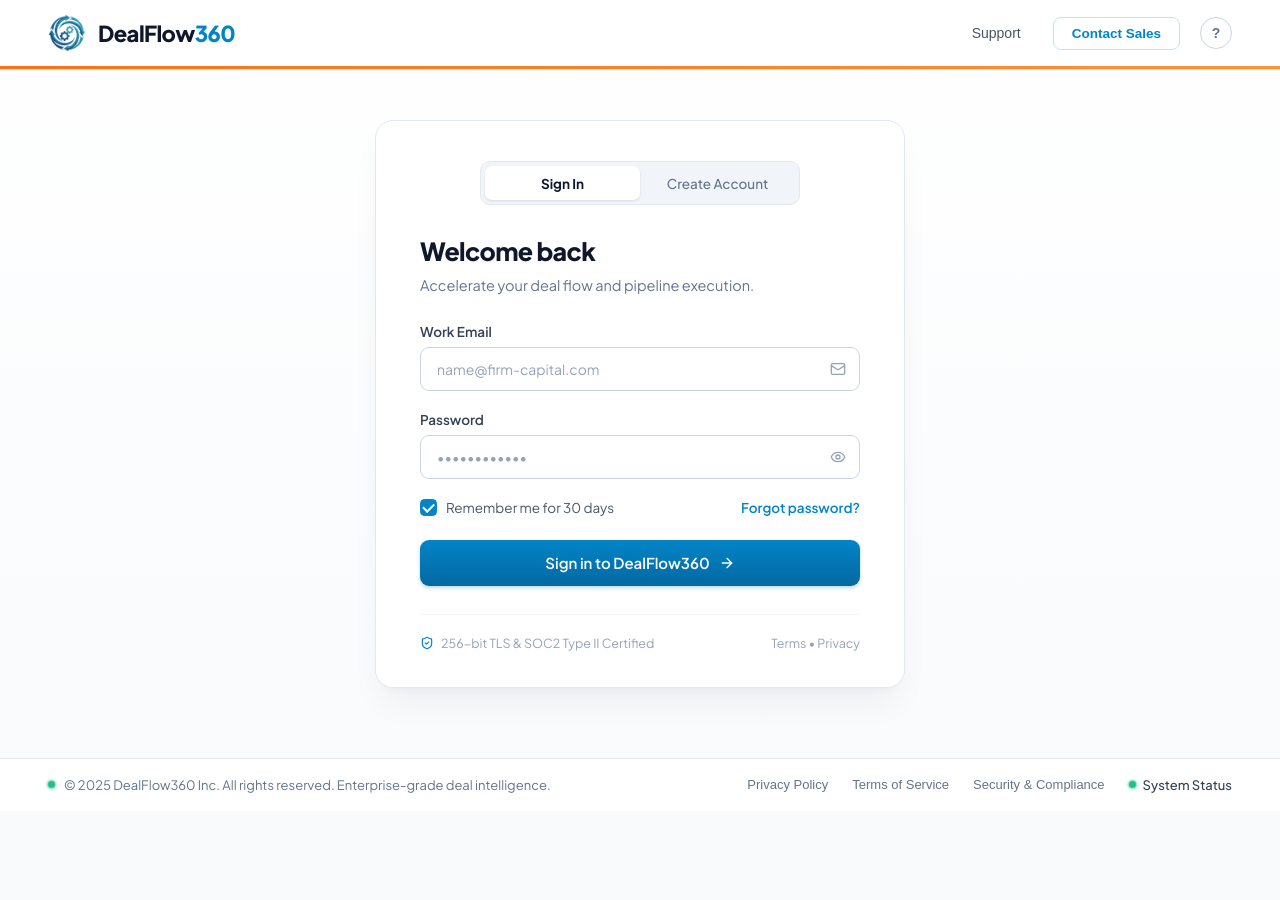
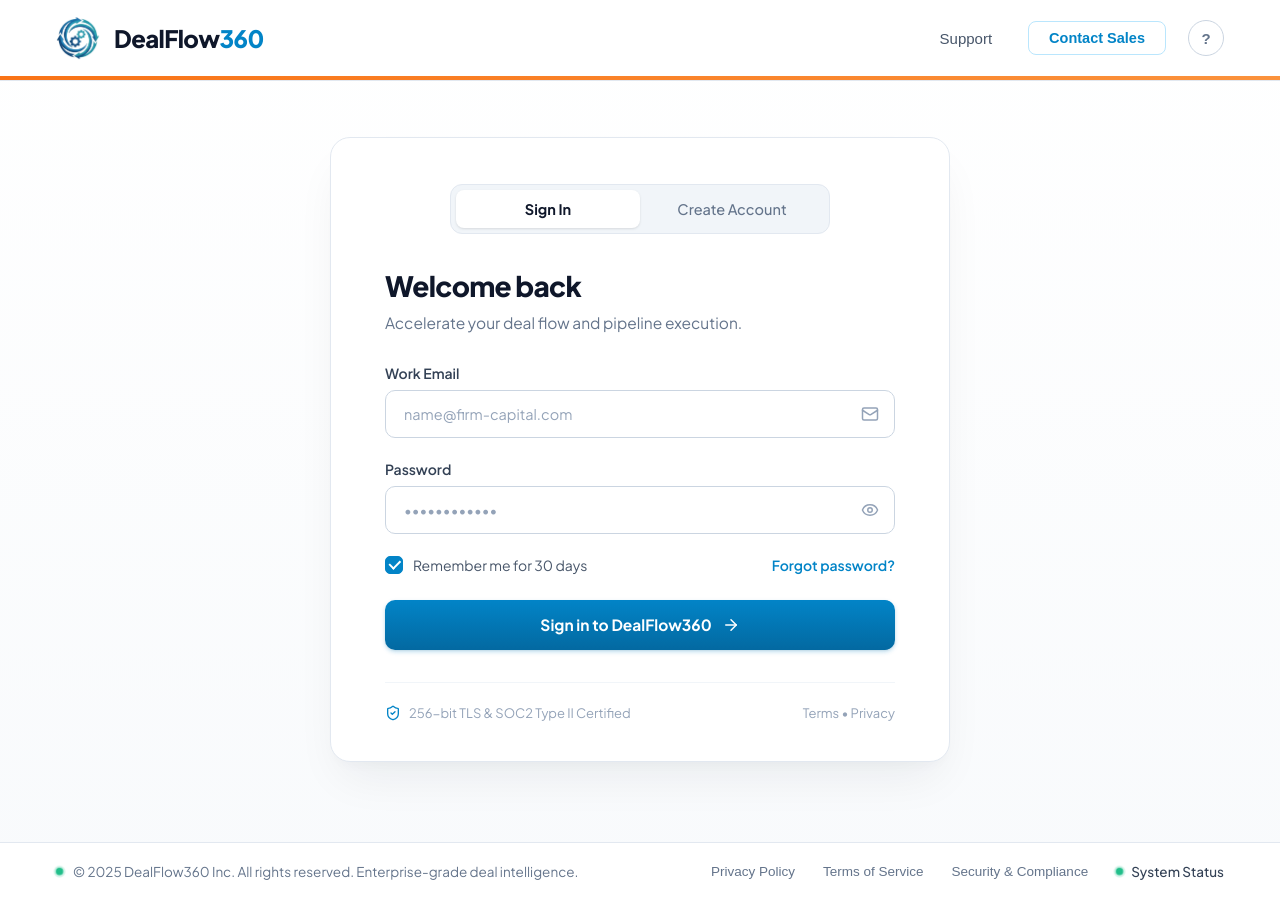
Before and after one commit to aloksisodiya/DealFlow360, a React (Vite) app in the folder client/: page / in a window 1280 px wide. Before the commit the page ends 811 px from the top, so only its background shows below. Built offline with nearby package versions, Linux system fonts and the light colour scheme.

Commit message:
style: increase container width and form scale for desktop view

```diff
--- a/client/src/App.css
+++ b/client/src/App.css
@@ -17,9 +17,9 @@
 }
 
 .header-inner {
-  max-width: 1440px;
+  max-width: 1600px;
   margin: 0 auto;
-  padding: 14px 48px;
+  padding: 16px 56px;
   display: flex;
   align-items: center;
   justify-content: space-between;
@@ -28,20 +28,20 @@
 .brand-container {
   display: flex;
   align-items: center;
-  gap: 12px;
+  gap: 14px;
   text-decoration: none;
   cursor: pointer;
 }
 
 .brand-logo {
-  width: 38px;
-  height: 38px;
+  width: 44px;
+  height: 44px;
   object-fit: contain;
   display: block;
 }
 
 .brand-name {
-  font-size: 22px;
+  font-size: 24px;
   font-weight: 800;
   color: #0284c7;
   letter-spacing: -0.025em;
@@ -55,7 +55,7 @@
 }
 
 .header-accent-stripe {
-  height: 3px;
+  height: 3.5px;
   width: 100%;
   background: linear-gradient(90deg, #f97316 0%, #fb923c 100%);
 }
@@ -63,19 +63,19 @@
 .header-actions {
   display: flex;
   align-items: center;
-  gap: 20px;
+  gap: 22px;
 }
 
 .nav-link {
-  font-size: 14px;
+  font-size: 15px;
   font-weight: 500;
   color: #475569;
   text-decoration: none;
   background: none;
   border: none;
   cursor: pointer;
-  padding: 8px 12px;
-  border-radius: 7px;
+  padding: 8px 14px;
+  border-radius: 8px;
   transition: all 0.15s ease;
 }
 
@@ -85,18 +85,18 @@
 }
 
 .btn-contact-sales {
-  font-size: 13.5px;
+  font-size: 14.5px;
   font-weight: 600;
   color: #0284c7;
   background-color: #ffffff;
   border: 1.5px solid #bae6fd;
   border-radius: 8px;
-  padding: 8px 18px;
+  padding: 8px 20px;
   cursor: pointer;
   transition: all 0.15s ease;
   display: inline-flex;
   align-items: center;
-  gap: 6px;
+  gap: 8px;
 }
 
 .btn-contact-sales:hover {
@@ -106,8 +106,8 @@
 }
 
 .btn-help-circle {
-  width: 32px;
-  height: 32px;
+  width: 36px;
+  height: 36px;
   border-radius: 50%;
   border: 1.5px solid #cbd5e1;
   background-color: #ffffff;
@@ -116,7 +116,7 @@
   align-items: center;
   justify-content: center;
   cursor: pointer;
-  font-size: 14px;
+  font-size: 15px;
   font-weight: 600;
   transition: all 0.15s ease;
 }
@@ -133,21 +133,21 @@
   display: flex;
   align-items: center;
   justify-content: center;
-  padding: 50px 24px 70px;
+  padding: 56px 24px 80px;
 }
 
 /* Auth Card */
 .auth-card-wrapper {
   width: 100%;
-  max-width: 530px;
+  max-width: 620px;
 }
 
 .auth-card {
   background: #ffffff;
   border: 1px solid #e2e8f0;
-  border-radius: 18px;
-  box-shadow: 0 20px 35px -8px rgba(15, 23, 42, 0.06), 0 6px 12px -3px rgba(15, 23, 42, 0.03);
-  padding: 40px 44px 36px;
+  border-radius: 20px;
+  box-shadow: 0 24px 48px -12px rgba(15, 23, 42, 0.07), 0 8px 16px -4px rgba(15, 23, 42, 0.03);
+  padding: 46px 54px 40px;
   position: relative;
 }
 
@@ -155,16 +155,16 @@
 .tab-switcher-wrapper {
   display: flex;
   justify-content: center;
-  margin-bottom: 30px;
+  margin-bottom: 34px;
 }
 
 .tab-switcher {
   display: flex;
   background-color: #f1f5f9;
-  padding: 4px;
-  border-radius: 10px;
+  padding: 5px;
+  border-radius: 12px;
   width: 100%;
-  max-width: 320px;
+  max-width: 380px;
   border: 1px solid #e2e8f0;
 }
 
@@ -172,11 +172,11 @@
   flex: 1;
   border: none;
   background: transparent;
-  padding: 8.5px 16px;
-  font-size: 13.5px;
+  padding: 10px 20px;
+  font-size: 14.5px;
   font-weight: 500;
   color: #64748b;
-  border-radius: 7px;
+  border-radius: 8px;
   cursor: pointer;
   transition: all 0.2s cubic-bezier(0.4, 0, 0.2, 1);
   font-family: var(--font-main);
@@ -196,11 +196,11 @@
 
 /* Card Titles */
 .card-header {
-  margin-bottom: 26px;
+  margin-bottom: 30px;
 }
 
 .card-title {
-  font-size: 25px;
+  font-size: 28px;
   font-weight: 800;
   color: #0f172a;
   letter-spacing: -0.025em;
@@ -208,29 +208,29 @@
 }
 
 .card-subtitle {
-  font-size: 14.5px;
+  font-size: 15.5px;
   color: #64748b;
   line-height: 1.5;
 }
 
 /* Form Elements */
 .form-group {
-  margin-bottom: 20px;
+  margin-bottom: 22px;
 }
 
 .form-grid-two {
   display: grid;
   grid-template-columns: 1fr 1fr;
-  gap: 16px;
-  margin-bottom: 20px;
+  gap: 18px;
+  margin-bottom: 22px;
 }
 
 .form-label {
   display: block;
-  font-size: 13.5px;
+  font-size: 14px;
   font-weight: 600;
   color: #334155;
-  margin-bottom: 7px;
+  margin-bottom: 8px;
 }
 
 .input-container {
@@ -241,31 +241,31 @@
 
 .form-input {
   width: 100%;
-  height: 44px;
-  padding: 0 42px 0 16px;
-  font-size: 14.5px;
+  height: 48px;
+  padding: 0 46px 0 18px;
+  font-size: 15px;
   font-family: var(--font-main);
   color: #0f172a;
   background-color: #ffffff;
-  border: 1px solid #cbd5e1;
-  border-radius: 9px;
+  border: 1.5px solid #cbd5e1;
+  border-radius: 10px;
   outline: none;
   transition: all 0.18s ease;
 }
 
 .form-input::placeholder {
   color: #94a3b8;
-  font-size: 14px;
+  font-size: 14.5px;
 }
 
 .form-input:focus {
   border-color: #0284c7;
-  box-shadow: 0 0 0 3.5px rgba(2, 132, 199, 0.14);
+  box-shadow: 0 0 0 4px rgba(2, 132, 199, 0.14);
 }
 
 .input-icon-btn {
   position: absolute;
-  right: 14px;
+  right: 16px;
   background: none;
   border: none;
   padding: 0;
@@ -283,7 +283,7 @@
 
 .input-icon-static {
   position: absolute;
-  right: 14px;
+  right: 16px;
   display: flex;
   align-items: center;
   justify-content: center;
@@ -296,15 +296,15 @@
   display: flex;
   align-items: center;
   justify-content: space-between;
-  margin-top: 6px;
-  margin-bottom: 24px;
+  margin-top: 8px;
+  margin-bottom: 26px;
 }
 
 .checkbox-label {
   display: flex;
   align-items: center;
-  gap: 9px;
-  font-size: 13.5px;
+  gap: 10px;
+  font-size: 14px;
   color: #475569;
   cursor: pointer;
   user-select: none;
@@ -312,10 +312,10 @@
 
 .custom-checkbox {
   appearance: none;
-  width: 17px;
-  height: 17px;
+  width: 18px;
+  height: 18px;
   border: 1.5px solid #94a3b8;
-  border-radius: 4.5px;
+  border-radius: 5px;
   outline: none;
   cursor: pointer;
   position: relative;
@@ -332,15 +332,15 @@
 
 .custom-checkbox:checked::after {
   content: '';
-  width: 4.5px;
-  height: 8.5px;
+  width: 5px;
+  height: 9px;
   border: solid white;
   border-width: 0 2px 2px 0;
   transform: rotate(45deg) translate(-0.5px, -1px);
 }
 
 .link-forgot {
-  font-size: 13.5px;
+  font-size: 14px;
   font-weight: 600;
   color: #0284c7;
   text-decoration: none;
@@ -360,26 +360,26 @@
 .password-hint {
   display: flex;
   align-items: center;
-  gap: 7px;
-  font-size: 12.5px;
+  gap: 8px;
+  font-size: 13px;
   color: #0284c7;
-  margin-top: 7px;
+  margin-top: 8px;
 }
 
 .terms-agreement-row {
-  margin-top: 16px;
-  margin-bottom: 22px;
+  margin-top: 18px;
+  margin-bottom: 24px;
 }
 
 .terms-agreement-row .checkbox-label {
-  font-size: 13px;
-  line-height: 1.45;
+  font-size: 13.5px;
+  line-height: 1.5;
   color: #475569;
   align-items: flex-start;
 }
 
 .terms-agreement-row .custom-checkbox {
-  margin-top: 2px;
+  margin-top: 2.5px;
   flex-shrink: 0;
 }
 
@@ -397,28 +397,28 @@
 /* Submit Button */
 .btn-primary-submit {
   width: 100%;
-  height: 46px;
-  padding: 0 20px;
+  height: 50px;
+  padding: 0 24px;
   background: #0284c7;
   background: linear-gradient(180deg, #0284c7 0%, #0369a1 100%);
   color: #ffffff;
   border: none;
-  border-radius: 9px;
-  font-size: 15px;
-  font-weight: 600;
+  border-radius: 10px;
+  font-size: 15.5px;
+  font-weight: 700;
   font-family: var(--font-main);
   cursor: pointer;
   display: flex;
   align-items: center;
   justify-content: center;
-  gap: 9px;
+  gap: 10px;
   box-shadow: 0 1px 2px rgba(0, 0, 0, 0.05), 0 2px 4px rgba(2, 132, 199, 0.25);
   transition: all 0.2s cubic-bezier(0.4, 0, 0.2, 1);
 }
 
 .btn-primary-submit:hover {
   background: linear-gradient(180deg, #0369a1 0%, #075985 100%);
-  box-shadow: 0 4px 14px rgba(2, 132, 199, 0.38);
+  box-shadow: 0 4px 16px rgba(2, 132, 199, 0.4);
   transform: translateY(-1px);
 }
 
@@ -428,20 +428,20 @@
 
 /* Security Trust Badge */
 .security-badge-row {
-  margin-top: 28px;
-  padding-top: 20px;
+  margin-top: 32px;
+  padding-top: 22px;
   border-top: 1px solid #f1f5f9;
   display: flex;
   align-items: center;
   justify-content: space-between;
-  font-size: 12.5px;
+  font-size: 13px;
   color: #94a3b8;
 }
 
 .security-badge-left {
   display: flex;
   align-items: center;
-  gap: 7px;
+  gap: 8px;
 }
 
 .security-badge-right a {
@@ -456,9 +456,9 @@
 
 /* Bottom Switch Link */
 .bottom-switch-link {
-  margin-top: 22px;
+  margin-top: 24px;
   text-align: center;
-  font-size: 13.5px;
+  font-size: 14px;
   color: #64748b;
 }
 
@@ -468,8 +468,8 @@
   color: #0284c7;
   font-weight: 600;
   cursor: pointer;
-  margin-left: 5px;
-  font-size: 13.5px;
+  margin-left: 6px;
+  font-size: 14px;
   font-family: var(--font-main);
 }
 
@@ -481,31 +481,31 @@
 .app-footer {
   background-color: #ffffff;
   border-top: 1px solid #e2e8f0;
-  padding: 18px 48px;
+  padding: 20px 56px;
 }
 
 .footer-inner {
-  max-width: 1440px;
+  max-width: 1600px;
   margin: 0 auto;
   display: flex;
   flex-wrap: wrap;
   align-items: center;
   justify-content: space-between;
-  gap: 20px;
-  font-size: 13px;
+  gap: 24px;
+  font-size: 13.5px;
   color: #64748b;
 }
 
 .footer-left {
   display: flex;
   align-items: center;
-  gap: 9px;
+  gap: 10px;
 }
 
 .footer-links {
   display: flex;
   align-items: center;
-  gap: 24px;
+  gap: 28px;
   flex-wrap: wrap;
 }
 
@@ -514,7 +514,7 @@
   text-decoration: none;
   background: none;
   border: none;
-  font-size: 13px;
+  font-size: 13.5px;
   cursor: pointer;
   transition: color 0.15s;
 }
@@ -526,7 +526,7 @@
 .status-badge {
   display: flex;
   align-items: center;
-  gap: 7px;
+  gap: 8px;
   color: #334155;
   font-weight: 500;
 }
@@ -541,15 +541,15 @@
   align-items: center;
   justify-content: center;
   z-index: 50;
-  padding: 16px;
+  padding: 20px;
 }
 
 .modal-content {
   background: #ffffff;
-  border-radius: 18px;
-  max-width: 480px;
+  border-radius: 20px;
+  max-width: 520px;
   width: 100%;
-  padding: 28px 32px;
+  padding: 32px 36px;
   box-shadow: 0 20px 25px -5px rgba(0, 0, 0, 0.1), 0 10px 10px -5px rgba(0, 0, 0, 0.04);
 }
 
@@ -557,7 +557,7 @@
   display: flex;
   align-items: center;
   justify-content: space-between;
-  margin-bottom: 18px;
+  margin-bottom: 20px;
 }
 
 .modal-close-btn {
@@ -565,8 +565,8 @@
   border: none;
   color: #94a3b8;
   cursor: pointer;
-  padding: 5px;
-  border-radius: 7px;
+  padding: 6px;
+  border-radius: 8px;
 }
 
 .modal-close-btn:hover {
@@ -588,20 +588,20 @@
 .toast {
   background: #0f172a;
   color: #ffffff;
-  padding: 13px 20px;
-  border-radius: 9px;
-  font-size: 14px;
+  padding: 14px 22px;
+  border-radius: 10px;
+  font-size: 14.5px;
   font-weight: 500;
   box-shadow: 0 10px 15px -3px rgba(0, 0, 0, 0.1);
   display: flex;
   align-items: center;
-  gap: 10px;
+  gap: 12px;
   animation: fadeIn 0.2s ease-out;
 }
 
 @media (max-width: 768px) {
   .header-inner {
-    padding: 12px 20px;
+    padding: 14px 20px;
   }
   .app-footer {
     padding: 16px 20px;
@@ -609,19 +609,19 @@
   .footer-inner {
     flex-direction: column;
     align-items: flex-start;
-    gap: 12px;
+    gap: 14px;
   }
   .footer-links {
-    gap: 14px;
+    gap: 16px;
   }
   .form-grid-two {
     grid-template-columns: 1fr;
-    gap: 16px;
+    gap: 18px;
   }
   .auth-card {
-    padding: 28px 22px 24px;
+    padding: 30px 22px 26px;
   }
   .main-content {
-    padding: 30px 16px 50px;
+    padding: 32px 16px 50px;
   }
 }
--- a/client/src/App.jsx
+++ b/client/src/App.jsx
@@ -9,9 +9,7 @@
   CheckCircle2,
   X,
   HelpCircle,
-  PhoneCall,
-  Lock,
-  Check
+  Lock
 } from 'lucide-react';
 import './App.css';
 
@@ -101,7 +99,7 @@
       {toastMessage && (
         <div className="toast-container">
           <div className="toast">
-            <CheckCircle2 size={18} color="#38bdf8" />
+            <CheckCircle2 size={20} color="#38bdf8" />
             <span>{toastMessage}</span>
           </div>
         </div>
@@ -195,7 +193,7 @@
                         autoComplete="email"
                       />
                       <span className="input-icon-static">
-                        <Mail size={16} />
+                        <Mail size={18} />
                       </span>
                     </div>
                   </div>
@@ -220,7 +218,7 @@
                         onClick={() => setShowLoginPassword(!showLoginPassword)}
                         aria-label={showLoginPassword ? "Hide password" : "Show password"}
                       >
-                        {showLoginPassword ? <EyeOff size={16} /> : <Eye size={16} />}
+                        {showLoginPassword ? <EyeOff size={18} /> : <Eye size={18} />}
                       </button>
                     </div>
                   </div>
@@ -249,14 +247,14 @@
                   {/* Submit Button */}
                   <button type="submit" className="btn-primary-submit">
                     <span>Sign in to DealFlow360</span>
-                    <ArrowRight size={16} />
+                    <ArrowRight size={18} />
                   </button>
                 </form>
 
                 {/* Security Trust Badge */}
                 <div className="security-badge-row">
                   <div className="security-badge-left">
-                    <ShieldCheck size={14} color="#0284c7" />
+                    <ShieldCheck size={16} color="#0284c7" />
                     <span>256-bit TLS & SOC2 Type II Certified</span>
                   </div>
                   <div className="security-badge-right">
@@ -322,7 +320,7 @@
                         autoComplete="email"
                       />
                       <span className="input-icon-static">
-                        <Mail size={16} />
+                        <Mail size={18} />
                       </span>
                     </div>
                   </div>
@@ -347,7 +345,7 @@
                         onClick={() => setShowSignupPassword(!showSignupPassword)}
                         aria-label={showSignupPassword ? "Hide password" : "Show password"}
                       >
-                        {showSignupPassword ? <EyeOff size={16} /> : <Eye size={16} />}
+                        {showSignupPassword ? <EyeOff size={18} /> : <Eye size={18} />}
                       </button>
                     </div>
                   </div>
@@ -372,11 +370,11 @@
                         onClick={() => setShowConfirmPassword(!showConfirmPassword)}
                         aria-label={showConfirmPassword ? "Hide password" : "Show password"}
                       >
-                        {showConfirmPassword ? <EyeOff size={16} /> : <Eye size={16} />}
+                        {showConfirmPassword ? <EyeOff size={18} /> : <Eye size={18} />}
                       </button>
                     </div>
                     <div className="password-hint">
-                      <Info size={13} />
+                      <Info size={15} />
                       <span>At least 8 characters with a number or symbol</span>
                     </div>
                   </div>
@@ -415,7 +413,7 @@
                   {/* Submit Button */}
                   <button type="submit" className="btn-primary-submit">
                     <span>Create DealFlow360 Account</span>
-                    <ArrowRight size={16} />
+                    <ArrowRight size={18} />
                   </button>
                 </form>
 
@@ -438,7 +436,7 @@
         <div className="modal-overlay" onClick={() => setActiveModal(null)}>
           <div className="modal-content" onClick={(e) => e.stopPropagation()}>
             <div className="modal-header">
-              <h3 style={{ fontSize: '18px', fontWeight: 700, color: '#0f172a' }}>
+              <h3 style={{ fontSize: '20px', fontWeight: 700, color: '#0f172a' }}>
                 {activeModal === 'forgot' && 'Reset Password'}
                 {activeModal === 'contact' && 'Contact Enterprise Sales'}
                 {activeModal === 'support' && 'DealFlow360 Support'}
@@ -450,13 +448,13 @@
                 className="modal-close-btn"
                 onClick={() => setActiveModal(null)}
               >
-                <X size={18} />
+                <X size={20} />
               </button>
             </div>
 
             {activeModal === 'forgot' && (
               <form onSubmit={handleForgotPasswordSubmit}>
-                <p style={{ fontSize: '13.5px', color: '#64748b', marginBottom: '16px' }}>
+                <p style={{ fontSize: '14.5px', color: '#64748b', marginBottom: '18px' }}>
                   Enter your registered work email address and we will send you a link to reset your credentials.
                 </p>
                 <div className="form-group">
@@ -471,26 +469,26 @@
                       required
                     />
                     <span className="input-icon-static">
-                      <Mail size={16} />
+                      <Mail size={18} />
                     </span>
                   </div>
                 </div>
-                <button type="submit" className="btn-primary-submit" style={{ marginTop: '10px' }}>
+                <button type="submit" className="btn-primary-submit" style={{ marginTop: '12px' }}>
                   <span>Send Reset Link</span>
-                  <ArrowRight size={16} />
+                  <ArrowRight size={18} />
                 </button>
               </form>
             )}
 
             {activeModal === 'contact' && (
               <div>
-                <p style={{ fontSize: '13.5px', color: '#64748b', marginBottom: '16px' }}>
+                <p style={{ fontSize: '14.5px', color: '#64748b', marginBottom: '18px' }}>
                   Speak directly with our investment banking and venture capital solutions team.
                 </p>
-                <div style={{ background: '#f8fafc', padding: '14px', borderRadius: '8px', border: '1px solid #e2e8f0', marginBottom: '16px', fontSize: '13px', color: '#334155' }}>
+                <div style={{ background: '#f8fafc', padding: '16px', borderRadius: '10px', border: '1px solid #e2e8f0', marginBottom: '18px', fontSize: '14px', color: '#334155' }}>
                   <div><strong>Email:</strong> sales@dealflow360.io</div>
-                  <div style={{ marginTop: '6px' }}><strong>Direct:</strong> +1 (800) 555-DEAL</div>
-                  <div style={{ marginTop: '6px' }}><strong>Hours:</strong> 24/7 Priority Desk for Institutional Clients</div>
+                  <div style={{ marginTop: '8px' }}><strong>Direct:</strong> +1 (800) 555-DEAL</div>
+                  <div style={{ marginTop: '8px' }}><strong>Hours:</strong> 24/7 Priority Desk for Institutional Clients</div>
                 </div>
                 <button
                   type="button"
@@ -507,13 +505,13 @@
 
             {activeModal === 'support' && (
               <div>
-                <p style={{ fontSize: '13.5px', color: '#64748b', marginBottom: '16px' }}>
+                <p style={{ fontSize: '14.5px', color: '#64748b', marginBottom: '18px' }}>
                   Need assistance with your DealFlow360 account, workspace configuration, or SSO integration?
                 </p>
-                <div style={{ background: '#f8fafc', padding: '14px', borderRadius: '8px', border: '1px solid #e2e8f0', marginBottom: '16px', fontSize: '13px', color: '#334155' }}>
+                <div style={{ background: '#f8fafc', padding: '16px', borderRadius: '10px', border: '1px solid #e2e8f0', marginBottom: '18px', fontSize: '14px', color: '#334155' }}>
                   <div><strong>Help Center:</strong> support.dealflow360.io</div>
-                  <div style={{ marginTop: '6px' }}><strong>Email:</strong> help@dealflow360.io</div>
-                  <div style={{ marginTop: '6px' }}><strong>SLA:</strong> &lt; 15 min response time for enterprise tier</div>
+                  <div style={{ marginTop: '8px' }}><strong>Email:</strong> help@dealflow360.io</div>
+                  <div style={{ marginTop: '8px' }}><strong>SLA:</strong> &lt; 15 min response time for enterprise tier</div>
                 </div>
                 <button
                   type="button"
@@ -526,11 +524,11 @@
             )}
 
             {(activeModal === 'terms' || activeModal === 'privacy' || activeModal === 'security') && (
-              <div style={{ fontSize: '13px', color: '#475569', lineHeight: 1.6, maxHeight: '260px', overflowY: 'auto' }}>
-                <p style={{ marginBottom: '10px' }}>
+              <div style={{ fontSize: '14px', color: '#475569', lineHeight: 1.65, maxHeight: '300px', overflowY: 'auto' }}>
+                <p style={{ marginBottom: '12px' }}>
                   DealFlow360 adheres to enterprise-grade compliance standards including SOC 2 Type II, GDPR, ISO 27001, and FINRA data protection guidelines.
                 </p>
-                <p style={{ marginBottom: '10px' }}>
+                <p style={{ marginBottom: '12px' }}>
                   All data in transit is encrypted using 256-bit TLS encryption, and data at rest is encrypted with customer-managed or enterprise KMS keys.
                 </p>
                 <p>
```
